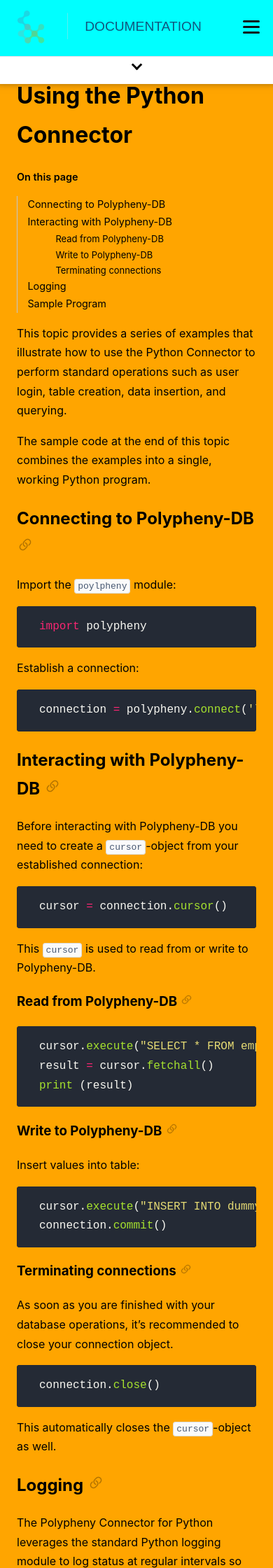
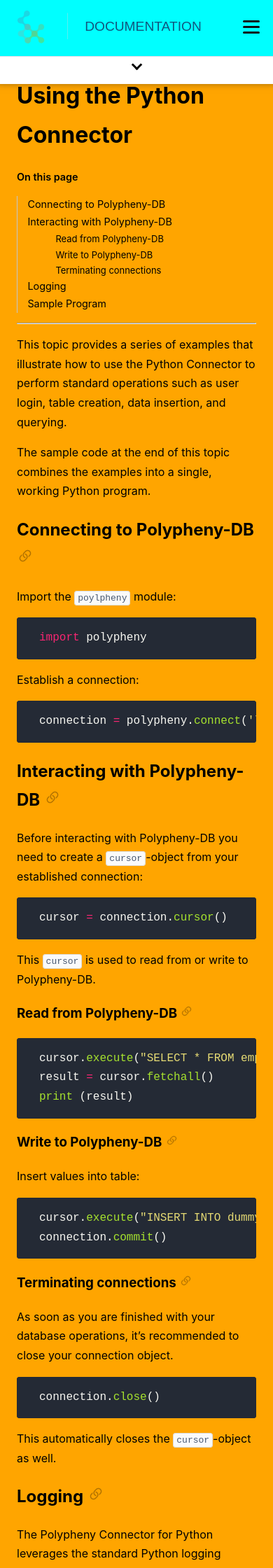
Before and after one commit to hennlo/docs, a Jekyll site: the page built from v0.8/python-connector.md, in a window 390 px wide. Shown: the top 2240 px of the page at 70% size. Built offline with Jekyll 4.4.1, drawn with Linux system fonts in a browser that asks for light colours.

Commit message:
added mobile horizontal divider

```diff
--- a/_layouts/page.html
+++ b/_layouts/page.html
@@ -33,6 +33,7 @@ layout: default
             {% include toc.html html=content id="toc-list" %}
           </div>
         </div>
+        <hr class="mobile-toc-divider">
       </div>
     {% endif %}
 
--- a/_sass/main.scss
+++ b/_sass/main.scss
@@ -346,6 +346,10 @@ a.navbar-item:hover::before {
   padding: 0 1em;
 }
 
+.mobile-toc-divider{
+  display: none;
+}
+
   .site-footer{
     padding-left: 20em;
     padding-right: 15em;
@@ -552,7 +556,9 @@ a.navbar-item:hover::before {
     padding-top: $mobile_header_height/2 + 1em;
   }
 
-
+  .mobile-toc-divider{
+    display: block;
+  }
 
 
     // Footer
```
